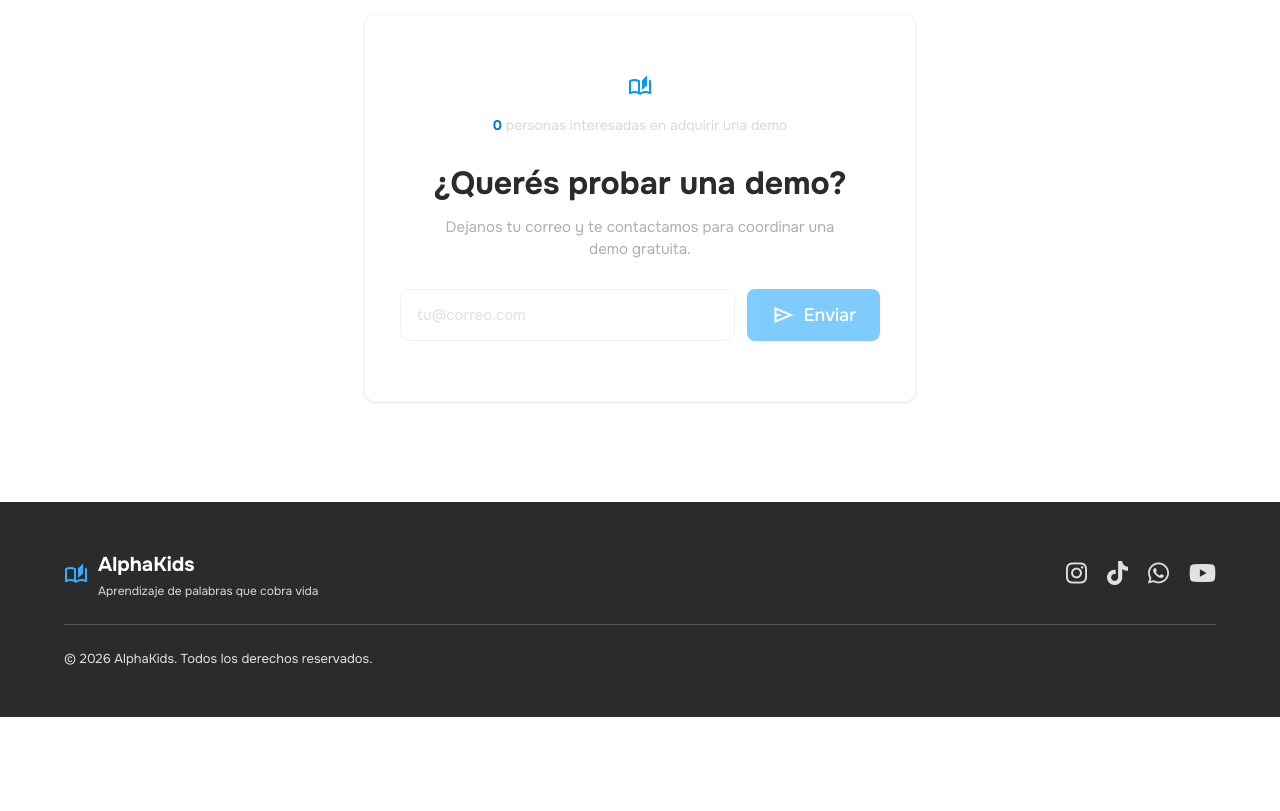
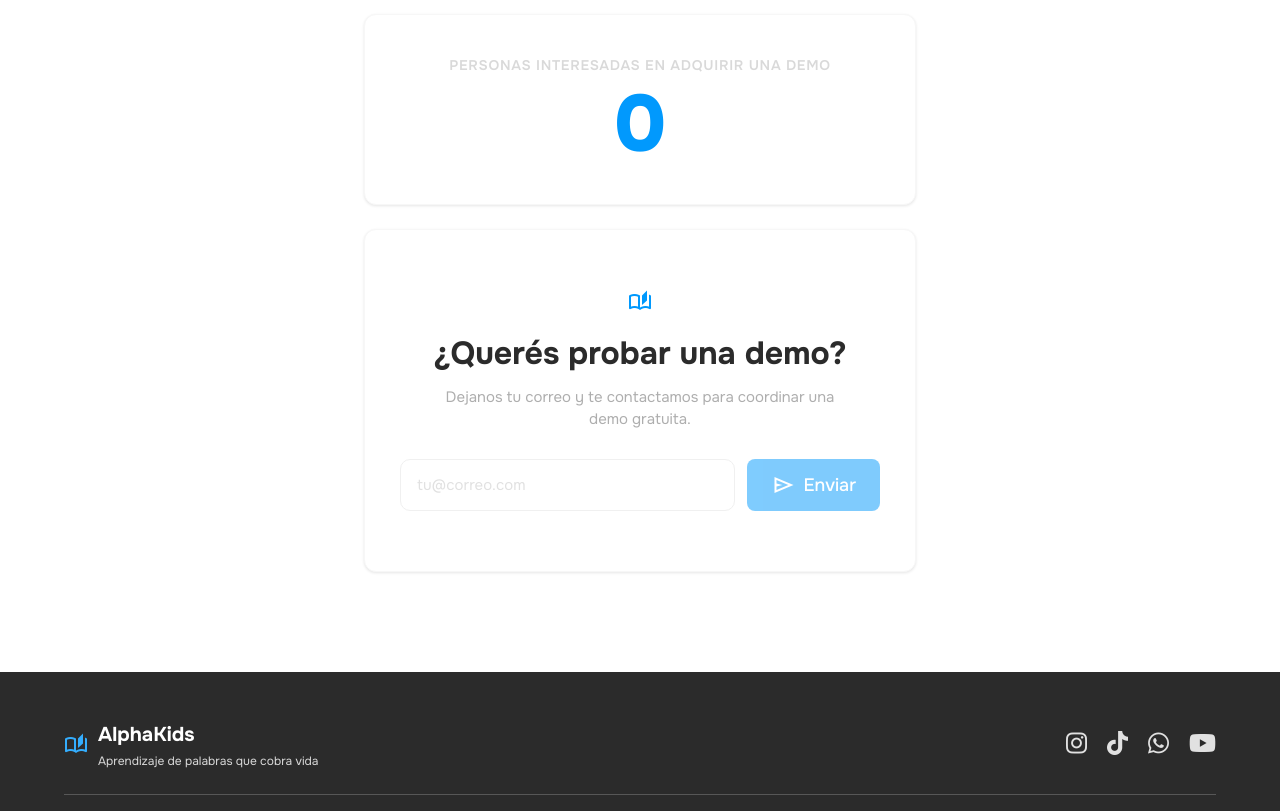
Before and after one commit to qubit-ai-it/alphakids-web-platform, a Next.js app: page / in a window 1280 px wide. Shown: the part 6976-7787 px from the top of the page. Before the commit the page ends 7693 px from the top, so only its background shows below. Built offline with nearby package versions, Linux system fonts and the light colour scheme; no server answers.

Commit message:
refactor: move lead counter to separate card with bigger number

```diff
--- a/features/landing/components/LeadForm.tsx
+++ b/features/landing/components/LeadForm.tsx
@@ -54,21 +54,24 @@ export default function LeadForm() {
 
   return (
     <section className="bg-secondary-50 py-[80px] md:py-[100px]">
-      <div className="mx-auto max-w-[600px] px-[24px]">
+      <div className="mx-auto max-w-[600px] px-[24px] space-y-[24px]">
+        {/* ─── Counter Card ─── */}
+        {count !== null && (
+          <div className="card text-center py-[40px]">
+            <p className="text-[14px] text-secondary-500 uppercase tracking-wider font-semibold mb-[8px]">
+              Personas interesadas en adquirir una demo
+            </p>
+            <span className="text-[64px] md:text-[80px] font-extrabold text-primary-500 leading-none">
+              {count}
+            </span>
+          </div>
+        )}
+
+        {/* ─── Form Card ─── */}
         <div className="card text-center py-[60px]">
           <span className="material-symbols-outlined mb-[16px] text-[56px] text-primary-500">
             auto_stories
           </span>
-
-          {/* Counter */}
-          {count !== null && (
-            <p className="text-[14px] text-secondary-500 mb-[24px]">
-              <span className="font-bold text-primary-600">{count}</span>{' '}
-              {count === 1
-                ? 'persona interesada en adquirir una demo'
-                : 'personas interesadas en adquirir una demo'}
-            </p>
-          )}
 
           <h2 className="mb-[8px] text-[28px] font-bold text-secondary-900 md:text-[32px]">
             ¿Querés probar una demo?
```
